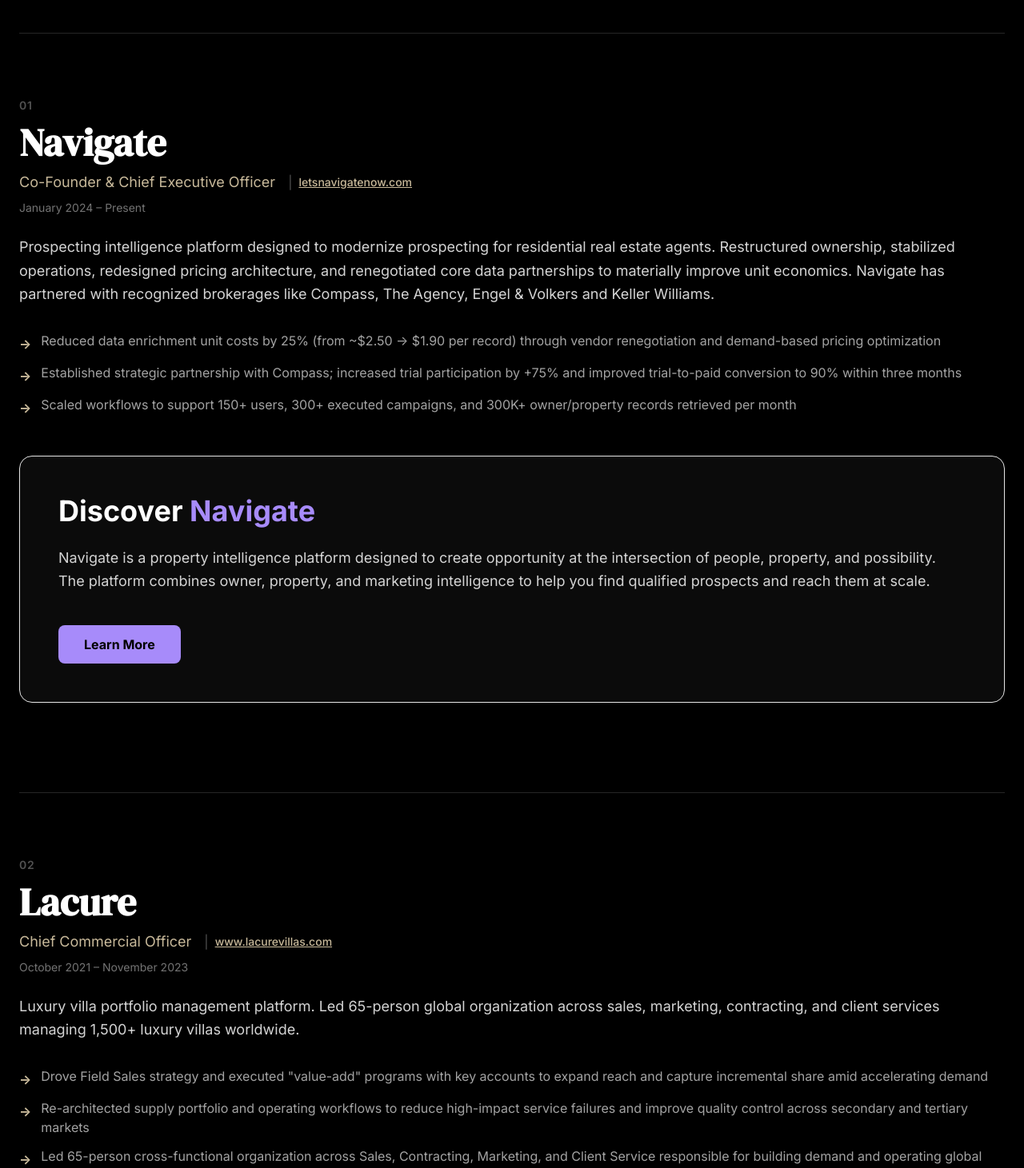
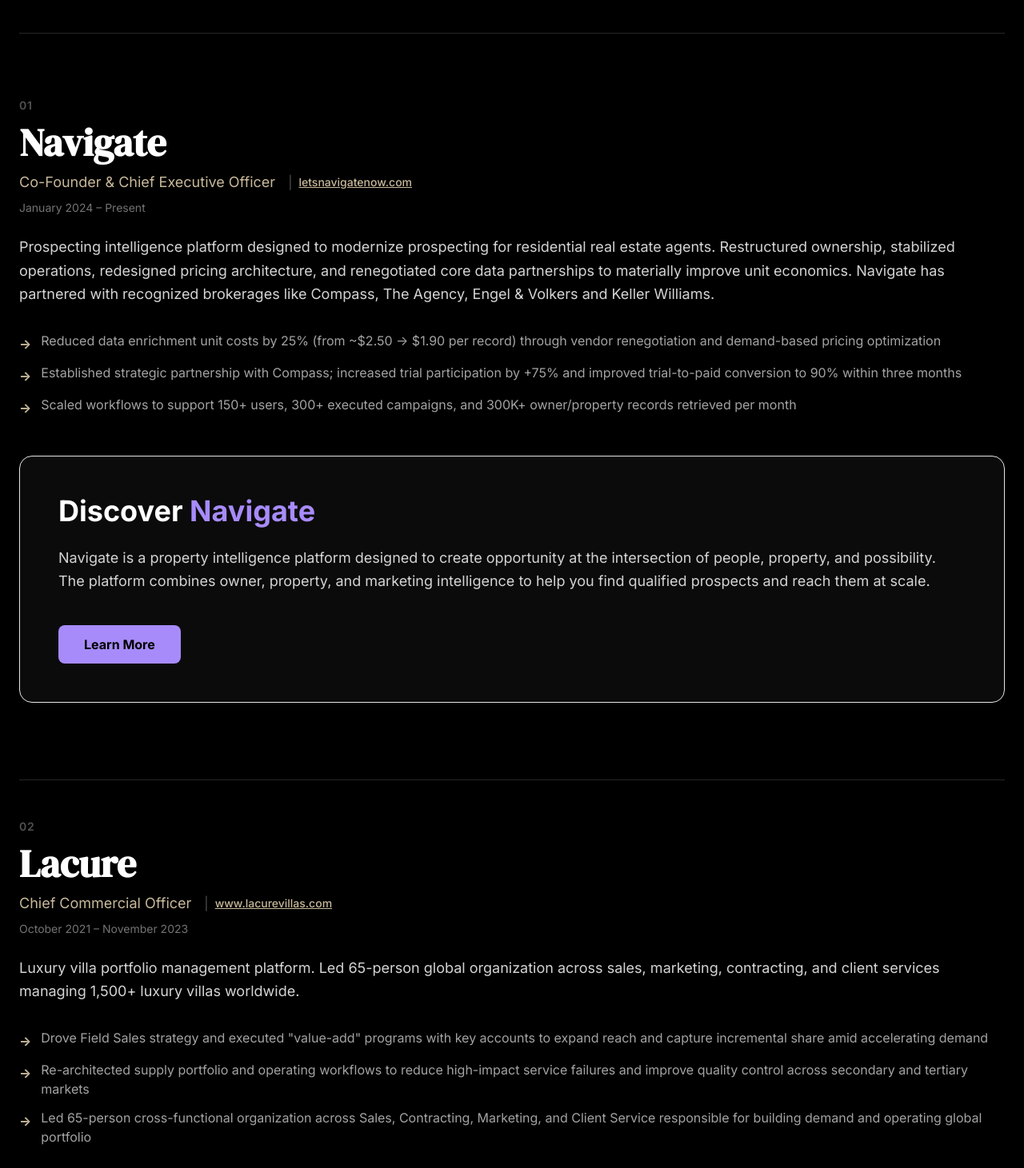
Before and after one commit to letsnavigatebmw/brandonmweaver, a React (Vite) app: page / in a window 1280 px wide. Shown: the part 4880-6341 px from the top of the page at 80% size. Built offline with nearby package versions, Linux system fonts and the light colour scheme.

Commit message:
Reduce padding between experiences: space-y-20→space-y-12, pb-16→pb-12

```diff
--- a/src/components/Projects.jsx
+++ b/src/components/Projects.jsx
@@ -96,12 +96,12 @@ Prior roles include Chief Commercial Officer at Lacure, executive leadership at
         </div>
 
         {/* Experience Cards */}
-        <div className="space-y-20">
+        <div className="space-y-12">
           {/* Navigate Employment Card */}
           {experiences[0] && (
             <>
               {/* First Experience (Navigate) */}
-              <div key={0} className="pb-16 border-b border-gray-800">
+              <div key={0} className="pb-12 border-b border-gray-800">
                 {/* Company & Role */}
                 <div className="mb-6">
                   <p className="text-gray-600 text-sm font-semibold uppercase tracking-wider mb-3">
@@ -183,7 +183,7 @@ Prior roles include Chief Commercial Officer at Lacure, executive leadership at
           {/* Remaining Experience Cards */}
           {experiences.map((exp, index) => (
             index === 0 ? null : (
-            <div key={index} className="pb-16 border-b border-gray-800 last:border-b-0">
+            <div key={index} className="pb-12 border-b border-gray-800 last:border-b-0">
               {/* Company & Role */}
               <div className="mb-6">
                 <p className="text-gray-600 text-sm font-semibold uppercase tracking-wider mb-3">
```
